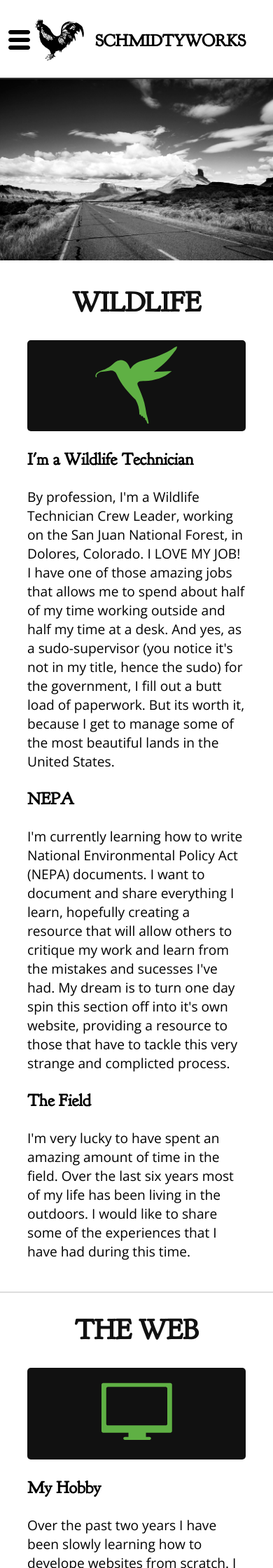
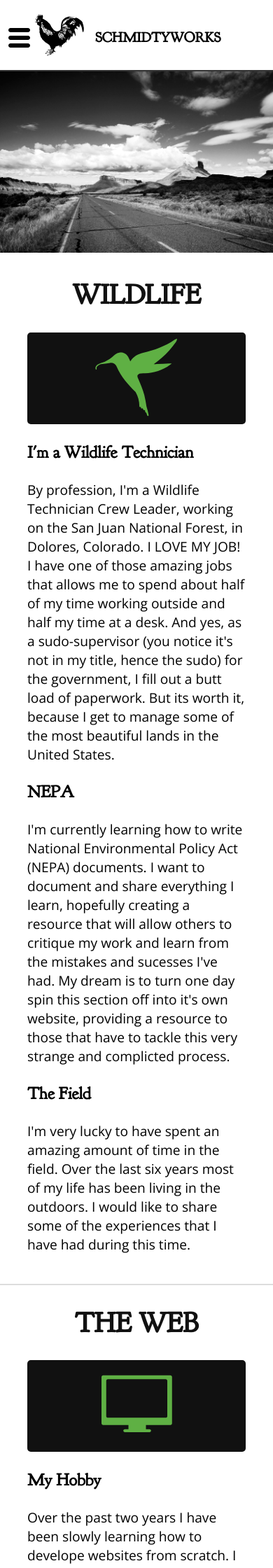
Before and after one commit to mschmidty/schmidtyworksV1.0, a Jekyll site: the page built from index.html, in a window 390 px wide. Shown: the top 2240 px of the page at 70% size. Built offline with Jekyll 4.4.1, drawn with Linux system fonts in a browser that asks for light colours; nearby versions of some CDN libraries; comment, search, counter and statistics services are not loaded.

Commit message:
updated font size for mobile

```diff
--- a/css/main.css
+++ b/css/main.css
@@ -615,7 +615,7 @@ nav a {
 }
 @media all and (max-width: 470px) {
   header h1 {
-    font-size: 1.5em;
+    font-size: 1.25rem;
   }
 
   .logo-text {
@@ -623,7 +623,7 @@ nav a {
   }
 
   .logo svg {
-    height: 91px;
+    height: 83px;
   }
 
   nav ul {
--- a/src/scss/_header.scss
+++ b/src/scss/_header.scss
@@ -179,14 +179,14 @@ nav {
 @media all and(max-width:470px) {
   header {
     h1 {
-      font-size:1.5em;
+      font-size:1.25rem;
     }
   }
   .logo-text {
   	padding-top:1.65rem;
   }
   .logo svg {
-    height:91px;
+    height:83px;
   }
   nav {
     ul {
```
Also changed, not shown: css/main.min.css.
